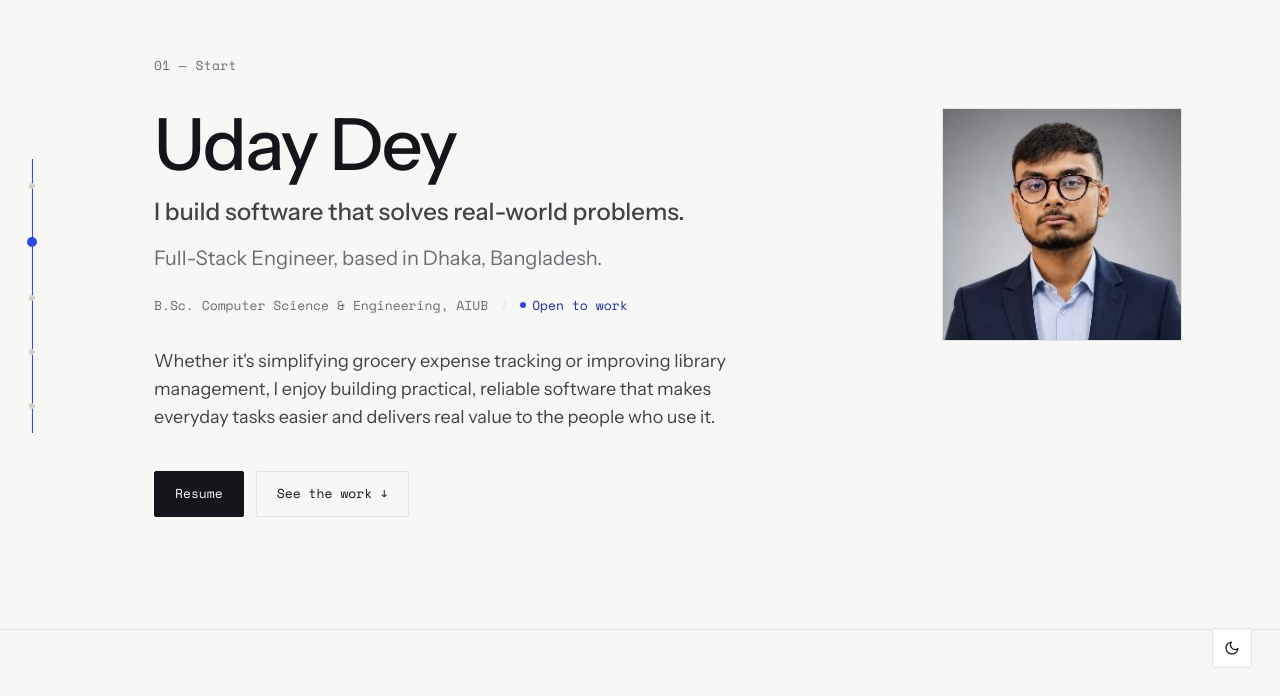
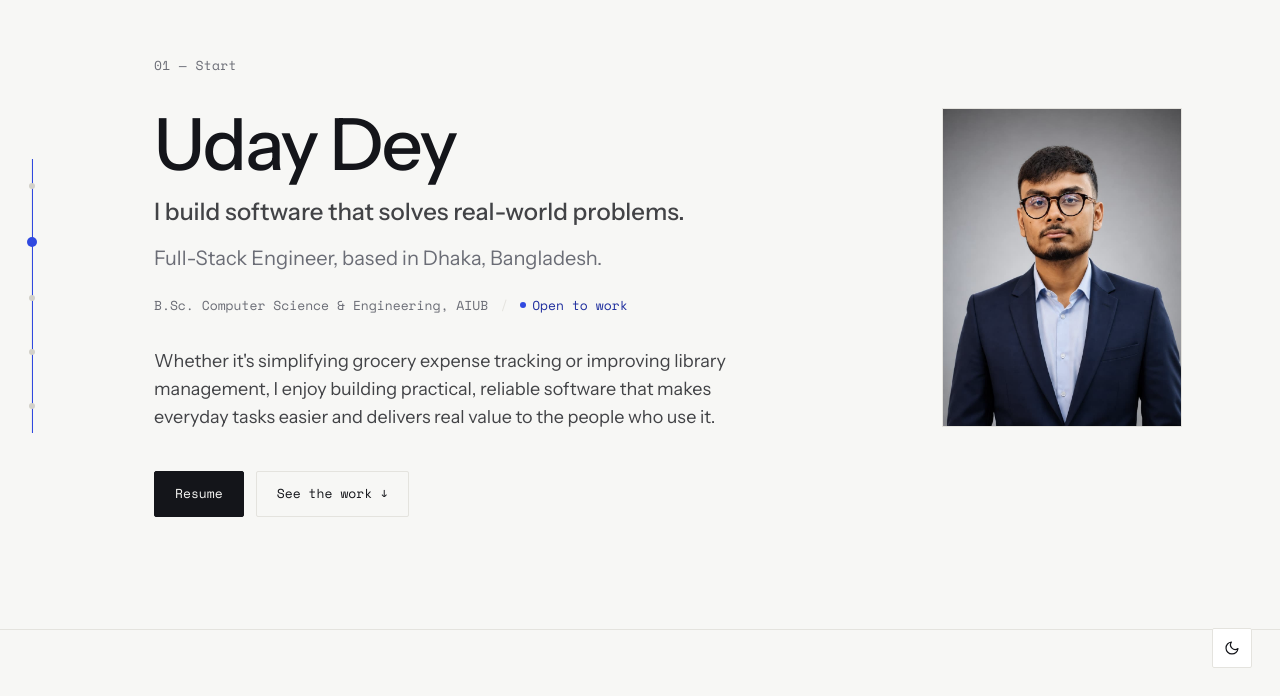
Before and after one commit to UdayDey-Boss/UdayDey-Boss.github.io, a Next.js app: page / in a window 1280 px wide. Shown: the part 104-800 px from the top of the page. Built offline with nearby package versions, Linux system fonts and the light colour scheme.

Commit message:
Update profile image source in Start component

```diff
--- a/components/Start.tsx
+++ b/components/Start.tsx
@@ -116,7 +116,7 @@ export default function Start() {
           >
             <div className="w-48 sm:w-56 lg:w-60 border border-border overflow-hidden">
               <Image
-                src="/profile.jpg"
+                src="/Uday CV PIC.jpg"
                 alt="Portrait of Uday Dey"
                 width={600}
                 height={600}
```
